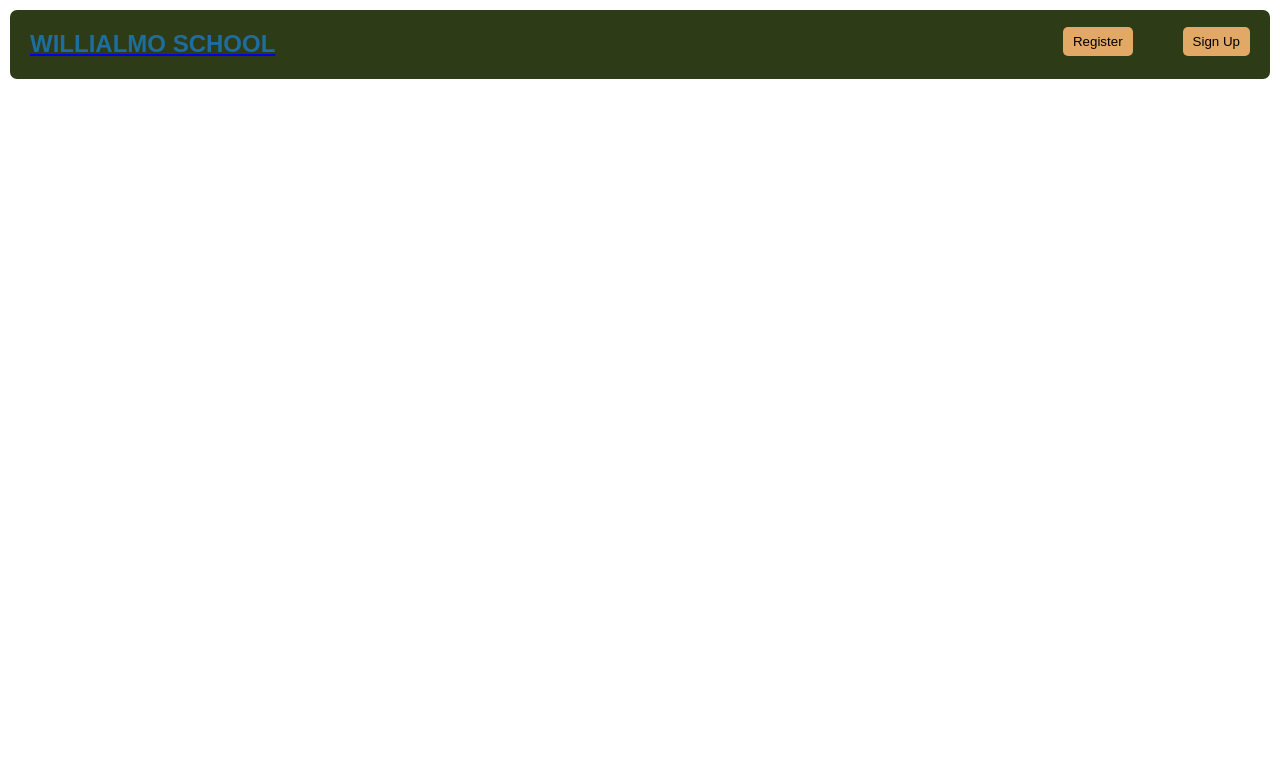
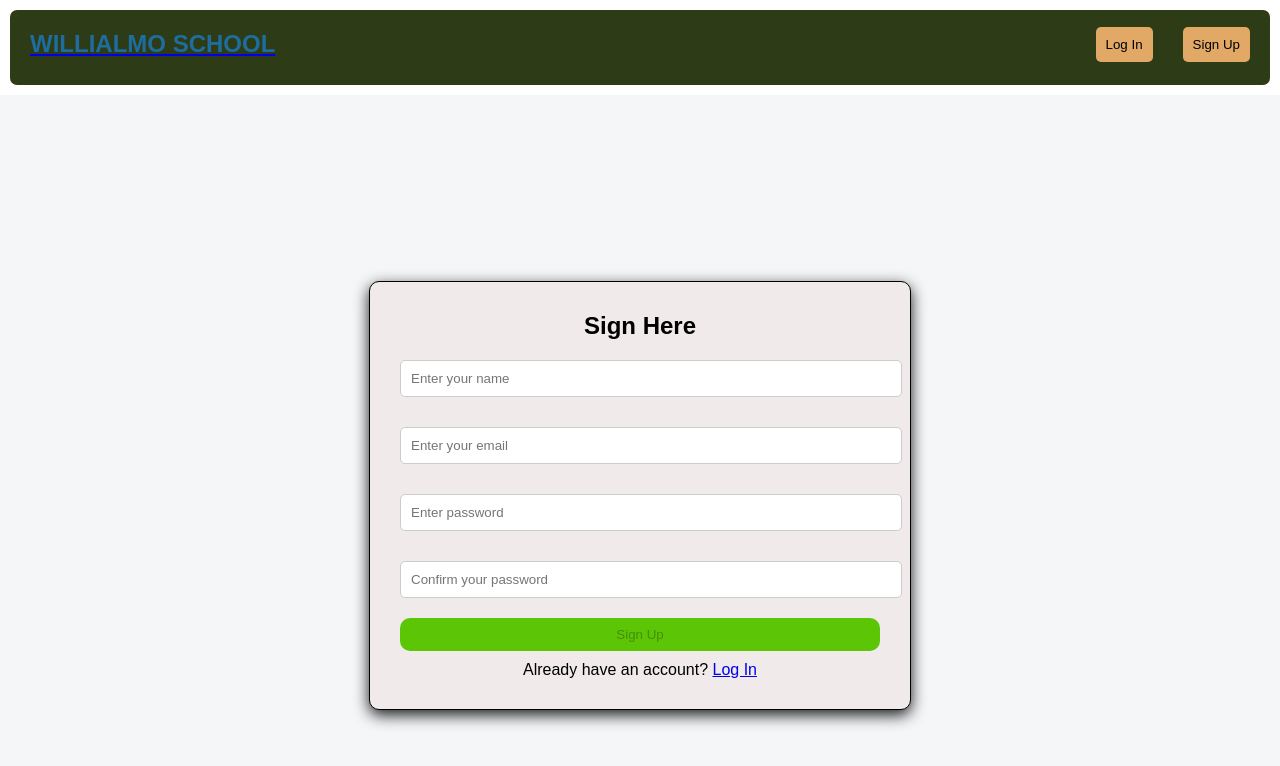
Before and after one commit to linomloka/Willialmo_school, a React (Vite) app: page /signUp in a window 1280 px wide. Shown: the top 766 px of the page. Built offline with nearby package versions, Linux system fonts and the light colour scheme; a web font is replaced by a local one.

Commit message:
Add  log in form and apply CSS styles.

```diff
--- a/src/App.css
+++ b/src/App.css
@@ -24,21 +24,21 @@ h1 {
 .navbar_buttons {
     display: flex;
     flex-direction: row;
-    gap: 50px;
+    gap: 30px;
     border-radius: 5px;
     transform: translateY(-3px);
     transition: all 0.3s ease;
 }
 
 button {
-    padding: 7px 10px ;
+    padding: 10px 10px ;
     border-radius: 5px;
     background-color: #E1A866;
     border: none;
 }
 
 button:hover {
-    background-color: #808080;
+    background-color: hsl(32, 67%, 60%);
 }
 
 button.primary {
--- a/src/App.jsx
+++ b/src/App.jsx
@@ -2,7 +2,8 @@ import './App.css'
 import HomePage from './HomePage'
 import Navbar from './Navbar'
 import Footer from './Footer'
-import RegisterPage from './RegisterPage'
+import LogInPage from './LogInPage'
+import SignUp from './SignUp'
 import { BrowserRouter, Routes, Route } from 'react-router-dom'
 
 
@@ -24,7 +25,8 @@ function App() {
         <Navbar />
         <Routes>
           <Route path='/' element={<Home />} />
-          <Route path='/register' element={<RegisterPage />} />
+          <Route path='/logIn' element={<LogInPage />} />
+          <Route path='/signUp' element={<SignUp />} />
         </Routes>
       </BrowserRouter>
   )
--- a/src/RegisterPage.jsx
+++ b/src/LogInPage.jsx
@@ -1,8 +1,8 @@
 import { useState } from 'react'
-import styles from './css files/RegisterPage.module.css'
+import styles from './css files/LogInPage.module.css'
 import { Link } from 'react-router-dom';
 
-function RegisterPage() {
+function LogInPage() {
 
     const [ formData, setFormData ] = useState({
         name: "",
@@ -38,9 +38,9 @@ function RegisterPage() {
     return(
 
         <div className={styles.form_container}>
-
+            <title>Login Page</title>
             <form onSubmit={handleSubmit} className={`${styles.register_form}`}>
-                <h2>Register Here</h2>
+                <h2>Log In</h2>
                 <input type="text"
                        name='name'
                        onChange={ handleForm }
@@ -84,4 +84,4 @@ function RegisterPage() {
 }
 
 // QUIZ: Put CSS styles to the form, put if statements.//
-export default RegisterPage;
+export default LogInPage;
--- a/src/Navbar.jsx
+++ b/src/Navbar.jsx
@@ -9,10 +9,10 @@ function Navbar() {
                 </Link>
 
                 <div className="navbar_buttons">
-                    <Link to="/register">
-                        <button type="button">Register</button>
+                    <Link to="/logIn">
+                        <button type="button">Log In</button>
                     </Link>
-                    <Link to="/signup">
+                    <Link to="/signUp">
                         <button type="button">Sign Up</button>
                     </Link>
                 </div>
--- /dev/null
+++ b/src/SignUp.jsx
@@ -0,0 +1,92 @@
+import { useState } from 'react'
+import styles from './css files/SignUp.module.css'
+import { Link } from 'react-router-dom';
+
+function SignUp() {
+
+    const [error, setError] = useState("");
+    const [password, setPassword] = useState("");
+    const [signFormData, setSignFormData] = useState({
+            name: "",
+            email: "",
+            password: "",
+            confirmPassword: ""
+    });
+
+    const handleForm = (e) =>{
+        const {name, value} = e.target;
+         const updatedData = {
+        ...signFormData,
+        [name]: value
+    };
+        setSignFormData(updatedData);
+      if( updatedData.confirmPassword && updatedData.password !== updatedData.confirmPassword) {
+            setError("Make sure passwors match!")
+        }
+      else{
+            setError("");
+        };
+      if( updatedData.password.length < 7) {
+        setPassword("Password must be at least 7 characters!");
+        }
+      else{
+        setPassword("")
+      }
+    };
+
+    const formSubmit = (e) => {
+        e.preventDefault();
+
+        console.log(signFormData);
+    };
+
+
+    return(
+        <div className={styles.signIn}>
+            <form onSubmit={ formSubmit } className={styles.signIn_form}>
+                <h2>Sign Here</h2>
+                <input type="text"
+                       name='name'
+                       onChange={ handleForm }
+                       value={ signFormData.name }
+                       placeholder="Enter your name"
+                       required
+                />
+                <input type="email"
+                       name='email'
+                       onChange={ handleForm }
+                       value={ signFormData.email }
+                       placeholder="Enter your email"
+                       required
+                />
+                <input type="password"
+                       name='password'
+                       onChange={ handleForm }
+                       value={ signFormData.password }
+                       placeholder="Enter password"
+                       required
+                />
+                { password && <p style={{color: "red"}}> {password} </p>}
+                <input type="password"
+                       name='confirmPassword'
+                       onChange={ handleForm }
+                       value={ signFormData.confirmPassword }
+                       placeholder='Confirm your password'
+                       required
+                />
+                { error && <p style={{color: "red"}}> {error} </p>}
+                <div>
+                    <button type='submit'
+                            className={styles.signForm_buttons}
+                            disabled={
+                            !signFormData.name ||
+                            !signFormData.email ||
+                            !signFormData.password}> Sign Up
+                    </button>
+                </div>
+                <p>Already have an account? <Link to='/logIn'> Log In </Link> </p>
+            </form>
+        </div>
+    );
+};
+export default SignUp;
--- /dev/null
+++ b/src/css files/LogInPage.module.css
@@ -0,0 +1,66 @@
+
+.form_container {
+    display: flex;
+    height: 100vh;
+    justify-content: center;
+    align-items: center;
+    background-color: #f4f6f8;
+    text-align: center;
+}
+.register_form {
+    display: flex;
+    flex-direction: column;
+    gap: 10px;
+    padding: 30px;
+    text-align: center;
+    justify-content: center;
+    width: 480px;
+    height: auto;
+    max-width: 50%;
+    border: 1.5px solid black;
+    border-radius: 10px;
+    background-color: hsl(0, 17%, 93%);
+    box-shadow: 0 5px 15px rgba(0, 0, 0, 0.9);
+}
+
+.register_form input{
+    width: 100%;
+    padding: 10px;
+    margin: 10px 0;
+    border-radius: 5px;
+    border: 1px solid #ccc;
+}
+.register_form input:focus {
+    outline: none;
+    border-color: hsl(212, 72%, 30%);
+}
+
+.form_buttons {
+    display: flex;
+    gap: 20px;
+    text-align: center;
+    margin-left: auto;
+}
+
+.register_button {
+    background-color: hsl(93, 94%, 40%);
+    padding: 9px 15px;
+    border: none;
+    border-radius: 10px;
+}
+.register_button:hover {
+    cursor: pointer;
+    background-color: hsl(93, 94%, 37%);
+}
+
+.cancel_button {
+    background-color: white;
+    color: black;
+    padding: 9px 15px;
+    border: none;
+    border-radius: 10px;
+}
+.cancel_button:hover {
+    cursor: pointer;
+    background-color: white;
+}
--- a/src/css files/RegisterPage.module.css
+++ b/src/css files/SignUp.module.css
@@ -1,5 +1,5 @@
 
-.form_container {
+.signIn {
     display: flex;
     height: 100vh;
     justify-content: center;
@@ -7,7 +7,8 @@
     background-color: #f4f6f8;
     text-align: center;
 }
-.register_form {
+
+.signIn_form {
     display: flex;
     flex-direction: column;
     gap: 10px;
@@ -19,48 +20,31 @@
     max-width: 50%;
     border: 1.5px solid black;
     border-radius: 10px;
-    background-color: hsl(0, 0%, 70%);
+    background-color: hsl(0, 17%, 93%);
     box-shadow: 0 5px 15px rgba(0, 0, 0, 0.9);
 }
 
-.register_form input{
+.signIn_form input {
     width: 100%;
     padding: 10px;
     margin: 10px 0;
     border-radius: 5px;
     border: 1px solid #ccc;
 }
-.register_form input:focus {
+
+.signIn_form input:focus {
     outline: none;
     border-color: hsl(212, 72%, 30%);
 }
 
-.form_buttons {
-    display: flex;
-    gap: 20px;
-    text-align: center;
-    margin-left: auto;
-}
-
-.register_button {
+.signForm_buttons {
     background-color: hsl(93, 94%, 40%);
     padding: 9px 15px;
+    width: 100%;
     border: none;
     border-radius: 10px;
 }
-.register_button:hover {
+.signForm_buttons:hover {
     cursor: pointer;
-    background-color: hsl(93, 94%, 37%);
+    background-color: hsl(93, 94%, 35%);
 }
-
-.cancel_button {
-    background-color: white;
-    color: black;
-    padding: 9px 15px;
-    border: none;
-    border-radius: 10px;
-}
-.cancel_button:hover {
-    cursor: pointer;
-    background-color: white;
-}
```
